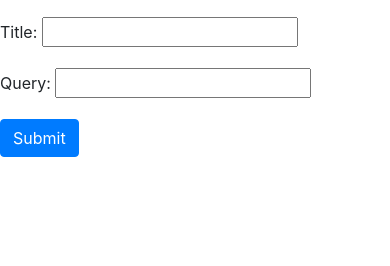
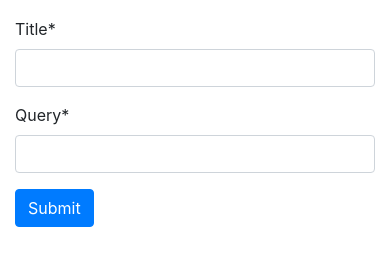
Before and after one commit to lewis-ljh/CryptoCadet, a Django app: page /tickets/ in a window 390 px wide. Shown: the part 399-665 px from the top of the page. Run offline with Django 4.2, Linux system fonts and the light colour scheme; data comes from the database, SQL or seed files in the repository; parts of the project's set-up code (start-up, migrations or seed data) failed here and were passed over; some libraries are stand-ins or nearby versions.

Commit message:
Bootsrap for tickets

```diff
--- a/CryptoCadet/mysite/main/templates/main/tickets.html
+++ b/CryptoCadet/mysite/main/templates/main/tickets.html
@@ -26,16 +26,13 @@
     </table>
 
 {% load crispy_forms_tags %}
-<div class="form-group">
+<div class="col-md-8">
     <form method="post">
       {% csrf_token %}
-      {{ form|crispy }}
-      <div class="form-group">
-        {{ formset.as_p }}
+      <div >
+        {{formset|crispy}}
       </div>
       <button type="submit" class="btn btn-primary">Submit</button>
     </form>
   </div>
-
-
 {% endblock %}
--- a/CryptoCadet/mysite/main/views.py
+++ b/CryptoCadet/mysite/main/views.py
@@ -15,7 +15,7 @@ from django.contrib.auth.models import User
 
 from .models import Ticket
 from django.forms import modelformset_factory
-from .forms import TicketForm
+
 
 # Create your views here.
 
@@ -138,8 +138,3 @@ def tickets(response):
     except Ticket.DoesNotExist:
         tickets = None
     return render(response, "main/tickets.html", {'formset': formset, 'list': tickets})
-
-class AddPostView(CreateView):
-    model = Ticket
-    form_class = TicketForm
-    template_name = 'main/tickets.html'
```
